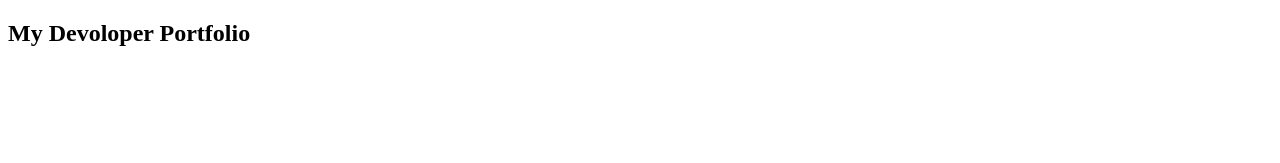
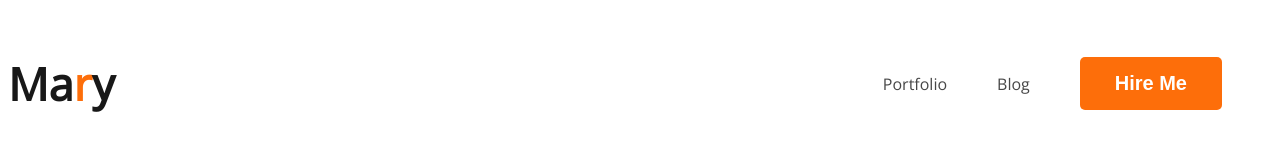
Before and after one commit to ariful-iislam/web-portfolio, a plain HTML site: page index.html in a window 1280 px wide. Drawn offline with nearby package versions, Linux system fonts and the light colour scheme.

Commit message:
added nav item

```diff
--- a/index.html
+++ b/index.html
@@ -4,10 +4,22 @@
     <meta charset="UTF-8">
     <meta name="viewport" content="width=device-width, initial-scale=1.0">
     <title>Web Portfolio</title>
+    <link rel="preconnect" href="https://fonts.googleapis.com">
+    <link rel="preconnect" href="https://fonts.gstatic.com" crossorigin>
+    <link href="https://fonts.googleapis.com/css2?family=Open+Sans&display=swap" rel="stylesheet">
+
+    <link rel="stylesheet" href="styles/portfolio.css">
 </head>
 <body>
     <header>
-        <h2>My Devoloper Portfolio</h2>
+       <nav>
+        <h3 class="nav-title">Ma<span class="primary-text">r</span>y</h3>
+        <ul>
+            <li><a href="">Portfolio</a></li>
+            <li><a href="">Blog</a></li>
+            <li><button class="btn-primary">Hire Me</button></li>
+        </ul>
+       </nav>
     </header>
     <main>
 
--- /dev/null
+++ b/styles/portfolio.css
@@ -0,0 +1,40 @@
+/* common shared styles */
+body {
+  font-family: "Open Sans", sans-serif;
+}
+.btn-primary{
+  border-radius: 5px;
+  background: #fd6e0a;
+  color: #fff;
+  border: 0;
+  font-size: 20px;
+  font-weight: 700;
+  padding: 15px 35px;
+}
+/* nav related styles*/
+nav {
+  display: flex;
+  align-items: center;
+  justify-content: space-between;
+}
+.primary-text {
+  color: #fd6e0a;
+}
+.nav-title {
+  font-weight: 800;
+  font-size: 45px;
+  color: #181818;
+}
+nav > ul {
+  display: flex;
+  align-items: center;
+}
+nav li {
+  list-style: none;
+  margin-right: 50px;
+
+}
+nav a{
+  text-decoration: none;
+color: #474747;
+}
```
